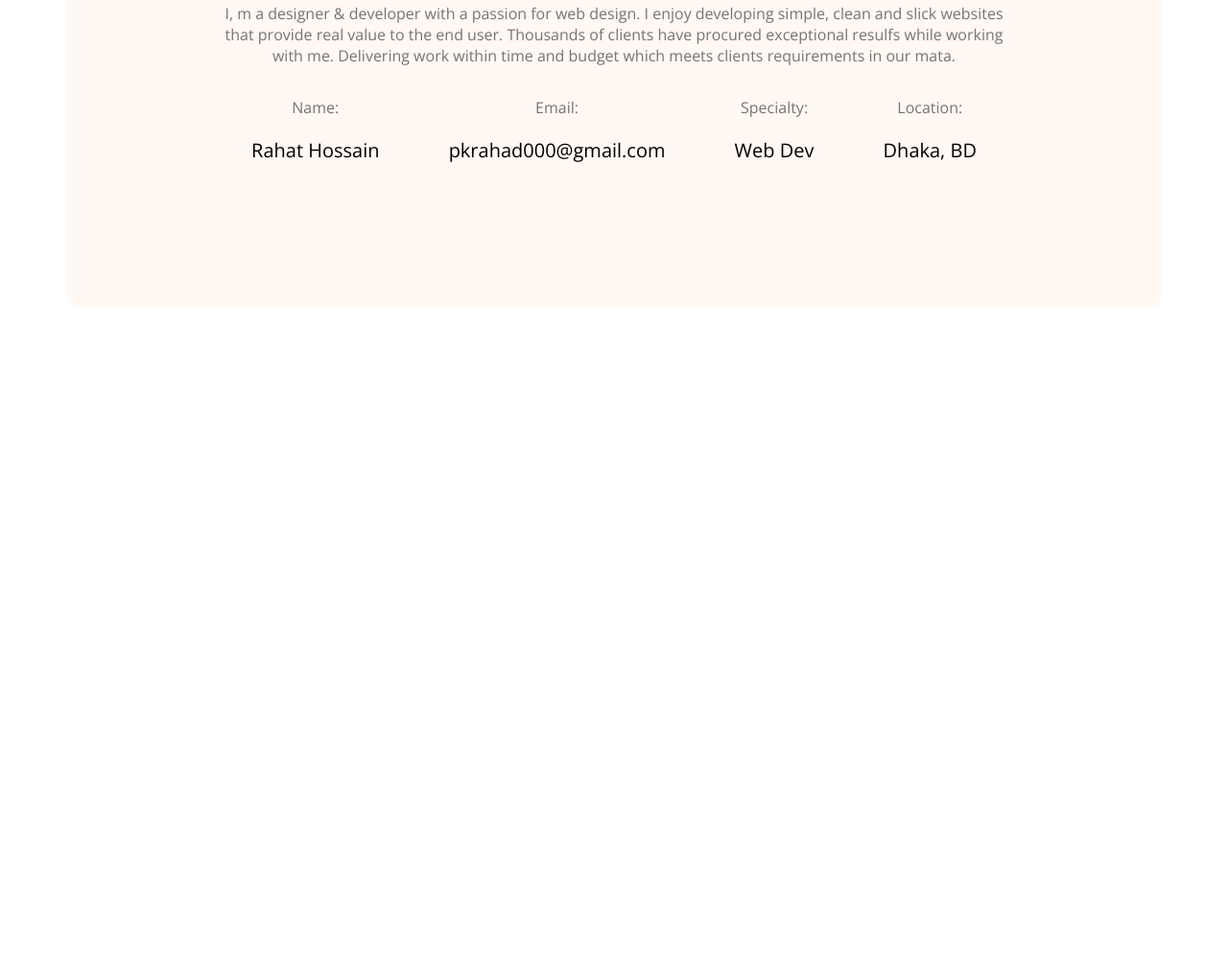
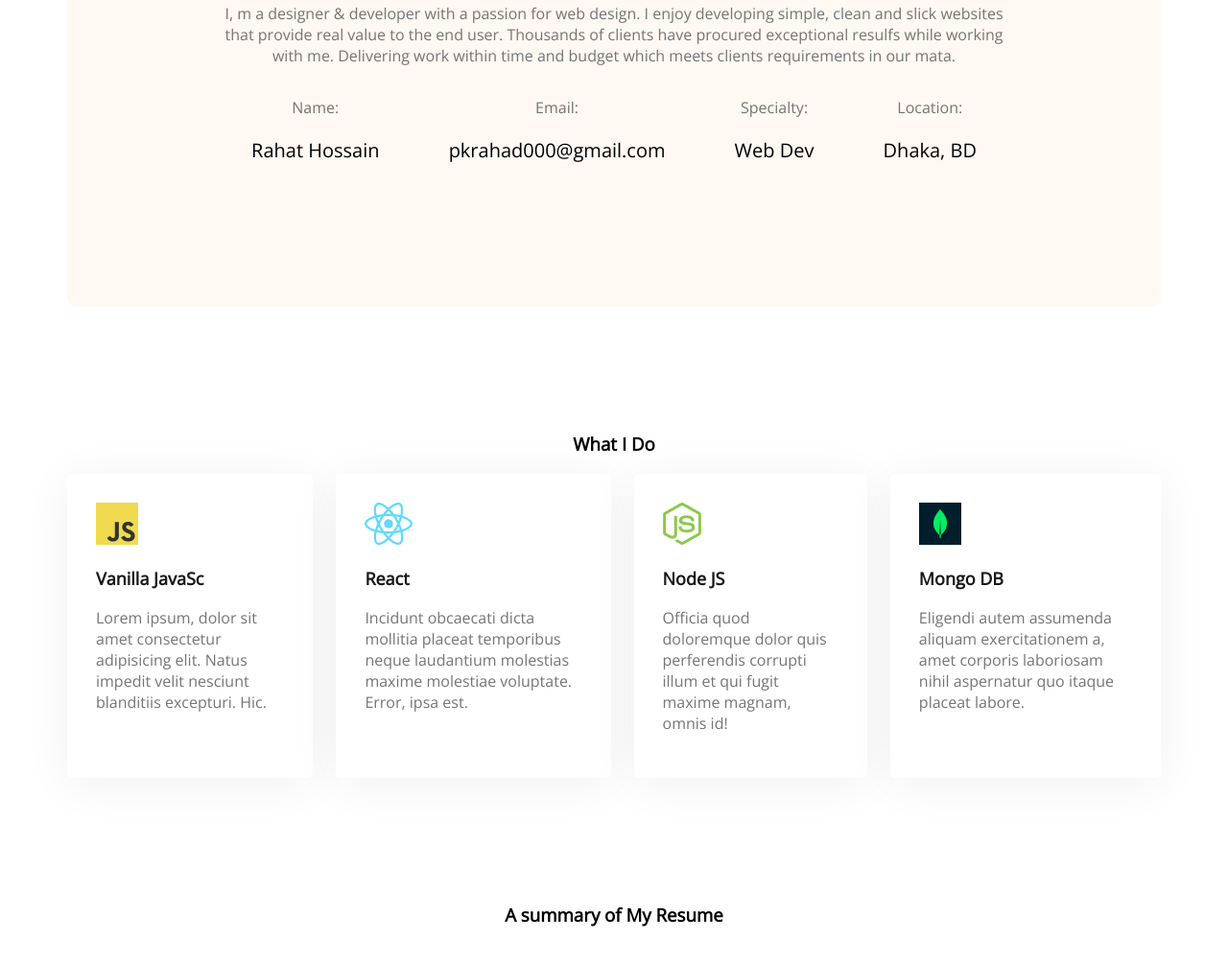
Before and after one commit to pkrahat000/First-portfolio, a plain HTML site: page index.html in a window 1280 px wide. Shown: the part 955-1959 px from the top of the page at 96% size. Before the commit the page ends 1283 px from the top, so only its background shows below. Drawn offline with nearby package versions, Linux system fonts and the light colour scheme.

Commit message:
added ewhat i do ection

```diff
--- a/index.html
+++ b/index.html
@@ -57,6 +57,38 @@
                 </div>
             </div>
         </section>
+
+        <!--What i do section-->
+        <section class="What I Do">
+            <h3 class="What-I-Do-section-title">What I Do</h3>
+            <div class="skills-container">
+                <div class="skill">
+                    <img src="images/icons/js.png" alt="Vanilla JavaSc">
+                    <p class="skill-title">Vanilla JavaSc</p>
+                    <p class="skill-description">Lorem ipsum, dolor sit amet consectetur adipisicing elit. Natus impedit velit nesciunt blanditiis excepturi. Hic.</p>
+                </div>
+                <div class="skill">
+                    <img src="images/icons/react.png" alt="React">
+                    <p class="skill-title">React</p>
+                    <p class="skill-description">Incidunt obcaecati dicta mollitia placeat temporibus neque laudantium molestias maxime molestiae voluptate. Error, ipsa est.</p>
+                </div>
+                <div class="skill">
+                    <img src="images/icons/nodejs.png" alt="Node JS">
+                    <p class="skill-title">Node JS</p>
+                    <p class="skill-description">Officia quod doloremque dolor quis perferendis corrupti illum et qui fugit maxime magnam, omnis id!</p>
+                </div>
+                <div class="skill">
+                    <img src="images/icons/mongo.png" alt="Mongo DB">
+                    <p class="skill-title">Mongo DB</p>
+                    <p class="skill-description">Eligendi autem assumenda aliquam exercitationem a, amet corporis laboriosam nihil aspernatur quo itaque placeat labore.</p>
+                </div>
+            </div>
+        </section>
+
+        <!--resume section-->
+        <section>
+            <h3 class="resume-title">A summary of My Resume</h3>
+        </section>
     </main>
 
     <footer>
--- a/style/portfolio.css
+++ b/style/portfolio.css
@@ -126,3 +126,34 @@ main{
     font-weight: 400;
     font-size: 20px;;
 }
+/*What I Do style*/
+.What-I-Do-section-title{
+    margin-top: 130px;
+    text-align: center;
+}
+.skills-container{
+    display: flex;
+    gap: 24px;
+}
+.skill-title{
+    color: #181818;
+    font-weight: 700;
+    font-size: 18px;
+}
+.skill-description{
+    font-weight: 400;
+    font-size: 16px;
+    color: #757575;
+}
+.skill{
+    background: #FFFFFF;
+    box-shadow: 0px 6px 50px rgba(0, 0, 0, 0.06);
+    border-radius: 5px;
+    padding: 30px;
+}
+/*Resune Setion*/
+.resume-title{
+    margin-top: 130px;
+    text-align: center;
+    margin-bottom: 112px;
+}
```
